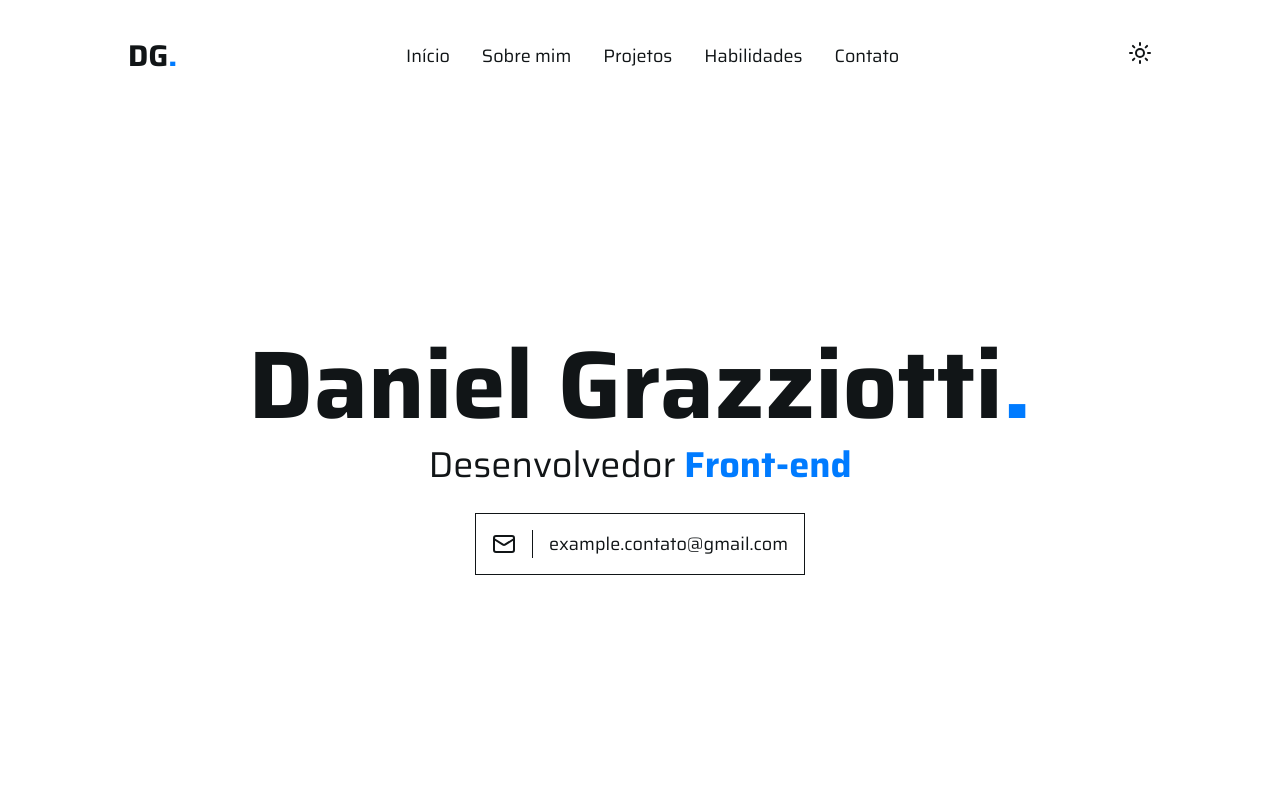
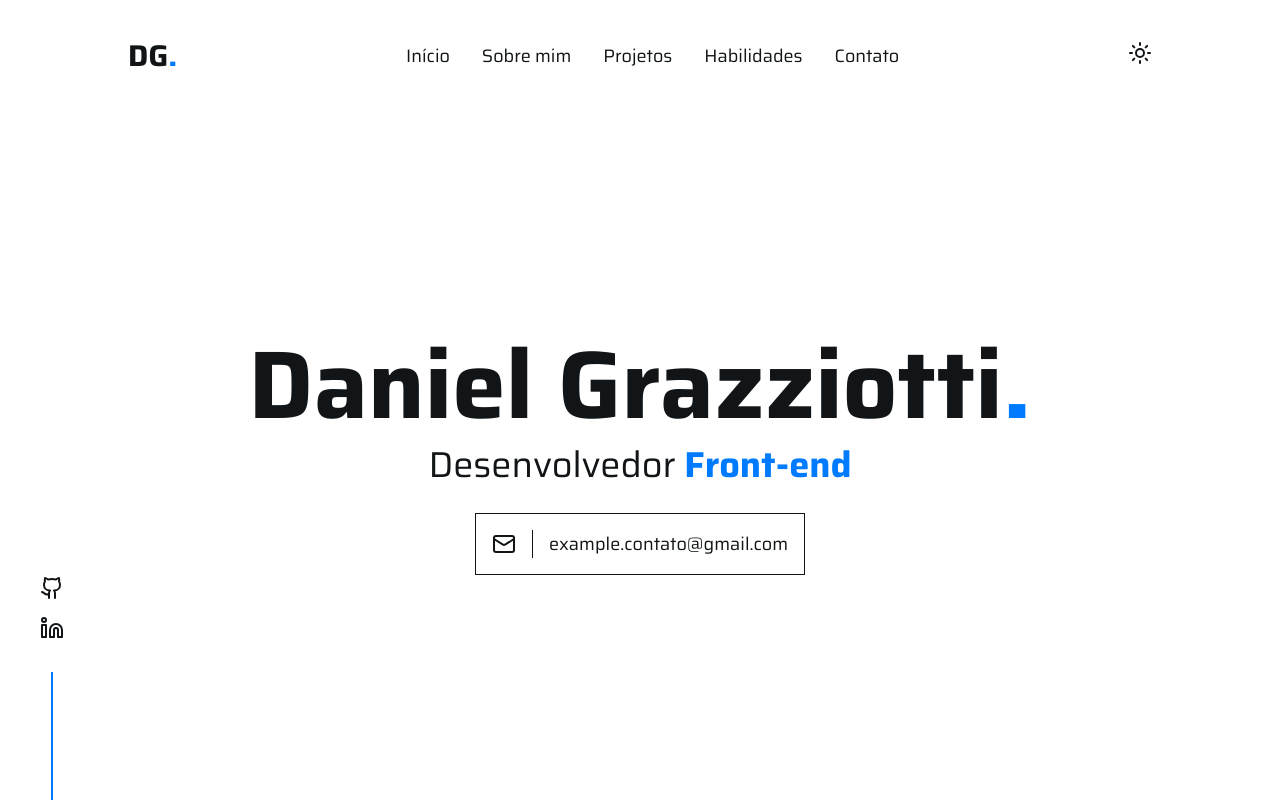
Before and after one commit to grazziotti/portfolio, a Next.js app: page / in a window 1280 px wide. Shown: the top 802 px of the page. Built offline with nearby package versions, Linux system fonts and the light colour scheme.

Commit message:
feat: add social links

```diff
--- a/src/app/components/Footer.tsx
+++ b/src/app/components/Footer.tsx
@@ -1,4 +1,21 @@
+import Link from 'next/link'
+
 import { MotionDiv } from '../lib/motion'
+
+import { Github, Linkedin } from 'lucide-react'
+
+const iconSize = { width: 28, height: 28 }
+
+const socialData = [
+  {
+    link: 'https://github.com/',
+    icon: <Github width={iconSize.width} height={iconSize.height} />
+  },
+  {
+    link: 'https://linkedin.com/',
+    icon: <Linkedin width={iconSize.width} height={iconSize.height} />
+  }
+]
 
 export const Footer = () => {
   return (
@@ -12,9 +29,21 @@ export const Footer = () => {
           hidden: { opacity: 0 },
           visible: { opacity: 1 }
         }}
-        className="mx-auto w-full max-w-5xl border-t py-8 text-center text-lg"
+        className="mx-auto flex w-full max-w-5xl items-center justify-between border-t py-8 text-lg sm:flex-col sm:gap-y-6"
       >
-        © 2023 / Daniel Grazziotti
+        <p>© 2023 / Daniel Grazziotti</p>
+        <div className="flex items-center gap-4">
+          {socialData.map((social, index) => (
+            <Link
+              key={index}
+              className="transition hover:-translate-y-1 hover:text-target"
+              target="_blank"
+              href={social.link}
+            >
+              {social.icon}
+            </Link>
+          ))}
+        </div>
       </MotionDiv>
     </footer>
   )
--- /dev/null
+++ b/src/app/components/SocialLinks.tsx
@@ -0,0 +1,33 @@
+import Link from 'next/link'
+
+import { MotionDiv } from '../lib/motion'
+
+import { Github, Linkedin } from 'lucide-react'
+
+export const socialData = [
+  { link: 'https://github.com/', icon: <Github /> },
+  { link: 'https://linkedin.com/', icon: <Linkedin /> }
+]
+
+export const SocialLinks = () => {
+  return (
+    <MotionDiv
+      initial={{ opacity: 0 }}
+      animate={{ opacity: 1 }}
+      transition={{ duration: 0.3 }}
+      className="fixed bottom-0 left-10 flex flex-col items-center gap-y-4 md:hidden"
+    >
+      {socialData.map((social, index) => (
+        <Link
+          key={index}
+          className="transition hover:-translate-y-1 hover:text-target"
+          target="_blank"
+          href={social.link}
+        >
+          {social.icon}
+        </Link>
+      ))}
+      <div className="mt-4 h-32 w-[2px] origin-bottom bg-target"></div>
+    </MotionDiv>
+  )
+}
--- a/src/app/page.tsx
+++ b/src/app/page.tsx
@@ -5,6 +5,7 @@ import { Header } from './components/Header'
 import { Hero } from './components/Hero'
 import { Projects } from './components/Projects'
 import { Skills } from './components/Skills'
+import { SocialLinks } from './components/SocialLinks'
 
 export default function Home() {
   return (
@@ -16,6 +17,7 @@ export default function Home() {
         <Projects />
         <Skills />
         <Contact />
+        <SocialLinks />
       </main>
       <Footer />
     </>
```
